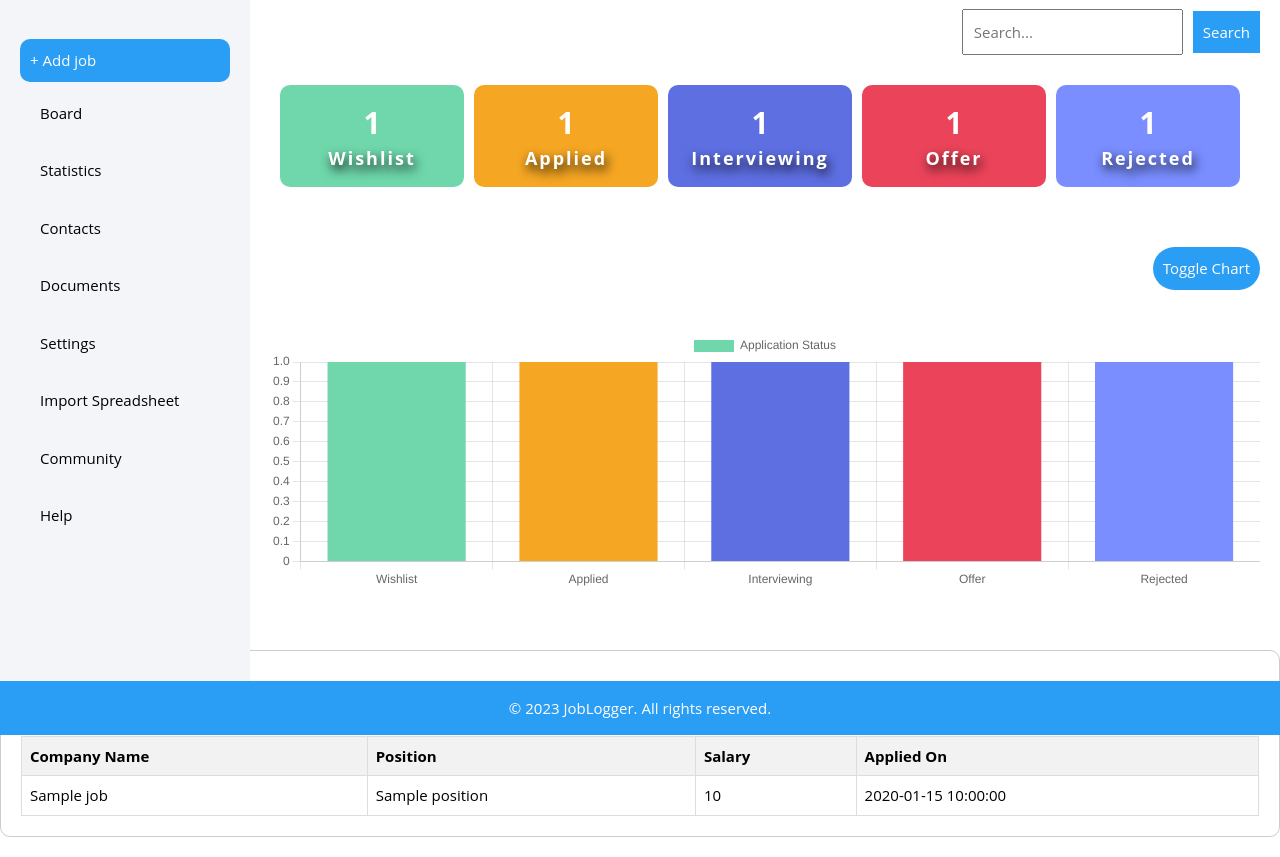
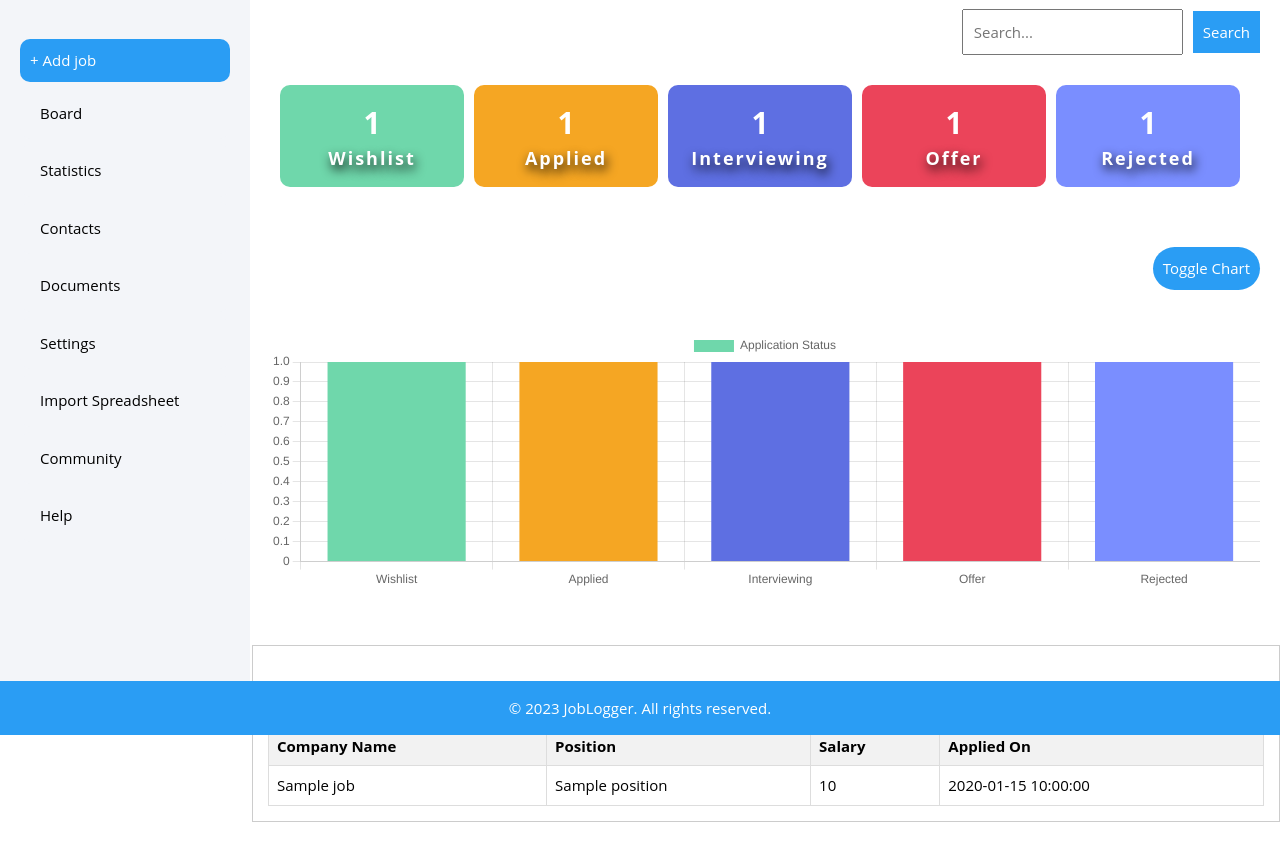
Before and after one commit to satyamraj2101/joblogger, a Flask app: template Backend/template/dashboard.html in a window 1280 px wide. Shown: the part 65-922 px from the top of the page. After the commit the page ends 887 px from the top, so only its background shows below. Run offline with Flask 3, Linux system fonts and the light colour scheme; the template is opened without the code that fills it: most values are stand-ins (such as "Sample title", 1, 10 or a date in 2020); parts of the project's set-up code (start-up, migrations or seed data) failed here and were passed over; some libraries are stand-ins or nearby versions.

Commit message:
job details designed

```diff
--- a/Backend/template/dashboard.html
+++ b/Backend/template/dashboard.html
@@ -305,11 +305,12 @@
             width: 100%;
         }
           .job-details-container {
-            margin-top: 20px;
-            padding: 20px;
-            border: 1px solid #ccc;
-            border-radius: 10px;
-        }
+    margin-top: 15px;
+    margin-left: 252px;
+    padding: 15px 15px;
+    border: 1px solid #ccc;
+    /* border-radius: 10px; */
+}
 
         .job-details-table {
             width: 100%;
```
